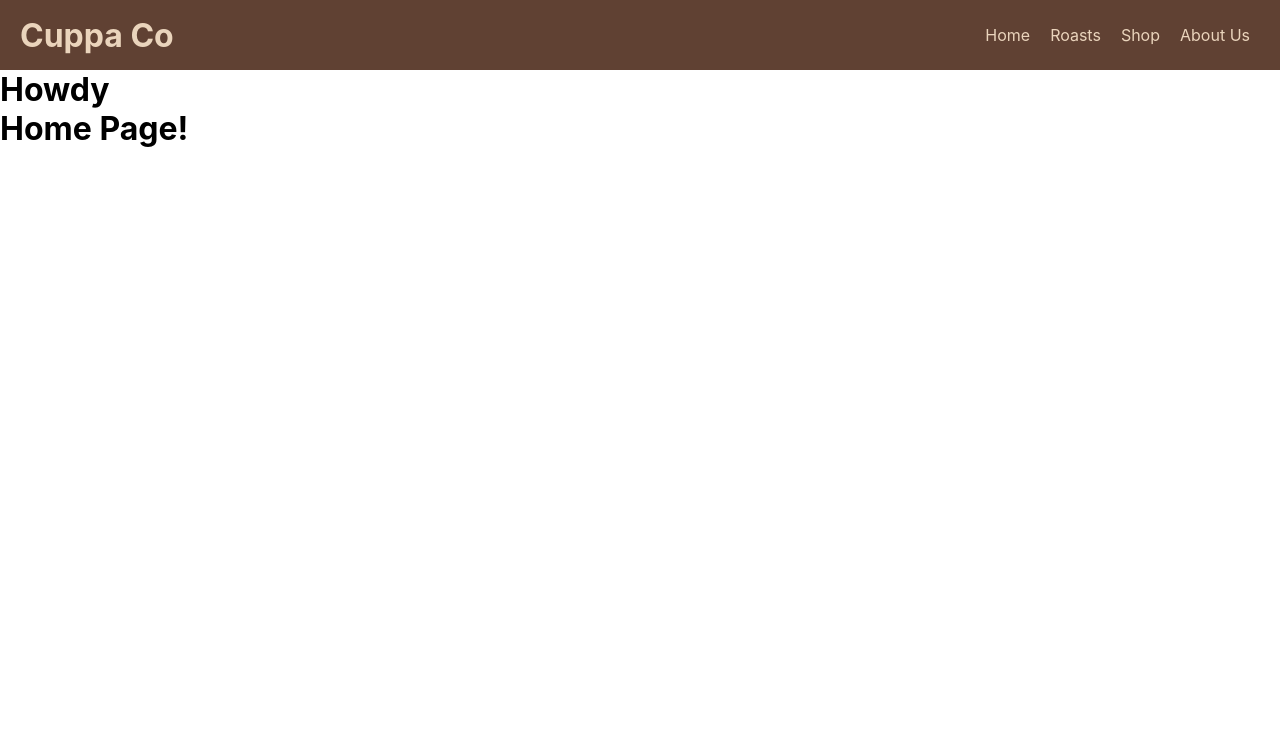
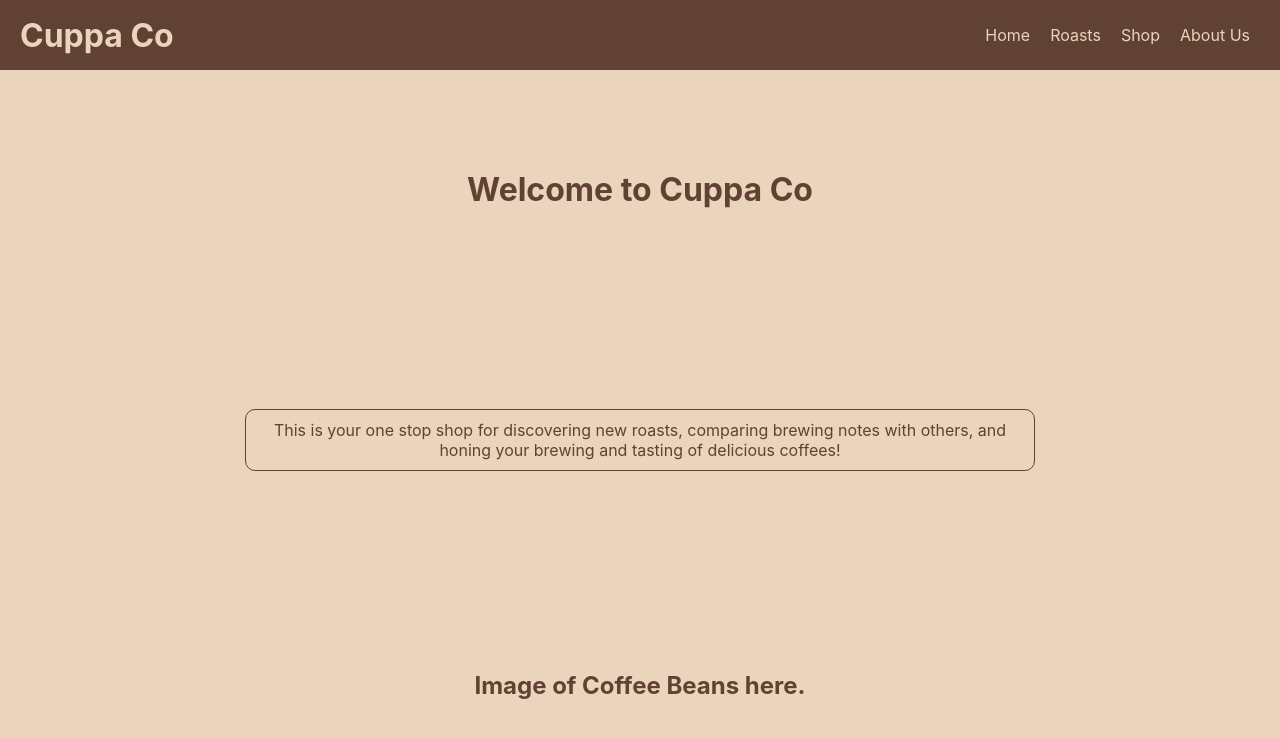
Before and after one commit to samkphillips/CuppaCo, a React (Create React App) app in the folder main/client/: page / in a window 1280 px wide. Shown: the top 738 px of the page. Built offline with nearby package versions, Linux system fonts and the light colour scheme.

Commit message:
More styling

```diff
--- a/main/client/src/App.css
+++ b/main/client/src/App.css
@@ -14,6 +14,27 @@ header {
   color: #ead4bc;
 }
 
+.home-page {
+  height: calc(100vh - 70px);
+  min-height: 500px;
+  width: 100vw;
+  display: flex;
+  flex-direction: column;
+  justify-content: space-around;
+  align-items: center;
+  background-color: #ead4bc;
+  color: #604133;
+}
+
+.home-page > p {
+  width: 60%;
+  min-width: 400px;
+  text-align: center;
+  border: 1px solid #604133;
+  padding: 10px;
+  border-radius: 10px;
+}
+
 .navlinks {
   margin: 10px;
   text-decoration: none;
--- a/main/client/src/App.js
+++ b/main/client/src/App.js
@@ -10,7 +10,6 @@ function App() {
   return (
     <div className="App">
       <Header />
-      <h1>Howdy</h1>
       <main>
         <Switch>
           <Route exact path="/" component={Home} />
--- a/main/client/src/pages/Home.jsx
+++ b/main/client/src/pages/Home.jsx
@@ -2,8 +2,12 @@ import React from 'react'
 
 const Home = () => {
   return (
-    //
-    <h1>Home Page!</h1>
+    <div className='home-page'>
+      <h1>Welcome to Cuppa Co</h1>
+      <p>This is your one stop shop for discovering new roasts, comparing brewing notes with others, and honing your brewing and tasting of delicious coffees!</p>
+      {/* add like a picture of some coffee beans */}
+      <h2>Image of Coffee Beans here.</h2>
+    </div>
   )
 }
 
```
